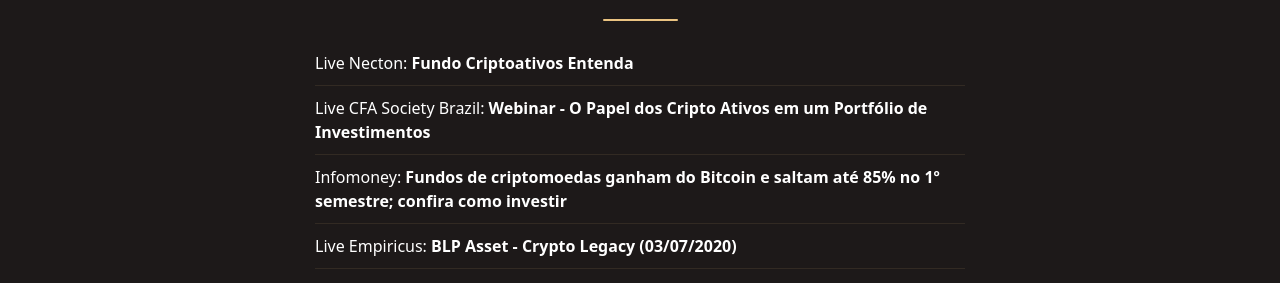
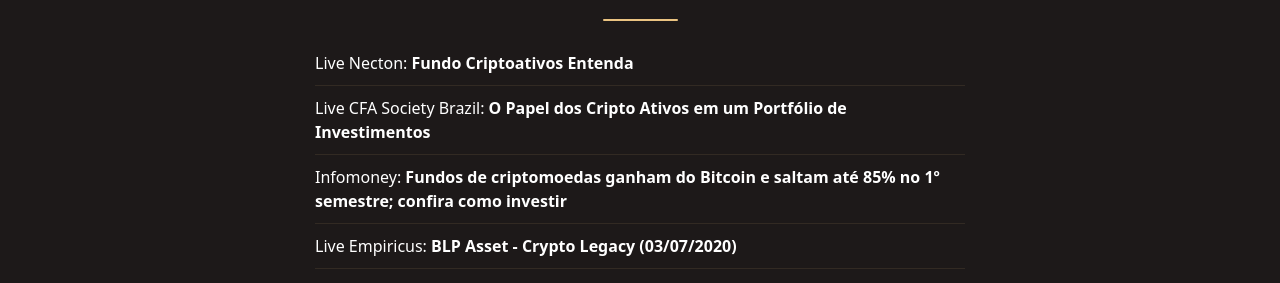
Before and after one commit to ateliedetemas/blpcrypto, a Jekyll site: the page built from _pages/na-midia.md, in a window 1280 px wide and 900 px high. Shown: the part 134-417 px from the top of the window. Built offline with Jekyll 4.4.1, drawn with Linux system fonts in a browser that asks for light colours.

Commit message:
Update na-midia.md

```diff
--- a/_pages/na-midia.md
+++ b/_pages/na-midia.md
@@ -4,7 +4,7 @@ layout: page
 title: Na Mídia
 ---
 |[Live Necton: **Fundo Criptoativos Entenda**](https://youtu.be/cJBMdi-Vfmc)
-|[Live CFA Society Brazil: **Webinar - O Papel dos Cripto Ativos em um Portfólio de Investimentos**](https://www.youtube.com/watch?v=pqi2c1L8WnI&feature=youtu.be)
+|[Live CFA Society Brazil: **O Papel dos Cripto Ativos em um Portfólio de Investimentos**](https://www.youtube.com/watch?v=pqi2c1L8WnI&feature=youtu.be)
 |[Infomoney: **Fundos de criptomoedas ganham do Bitcoin e saltam até 85% no 1º semestre; confira como investir**](https://www.infomoney.com.br/mercados/fundos-de-criptomoedas-ganham-do-bitcoin-e-saltam-ate-85-no-1o-semestre-confira-como-investir/)
 |[Live Empiricus: **BLP Asset - Crypto Legacy (03/07/2020)**](https://vimeo.com/empiricus/review/435184208/e87c47ccfd)
 |[Criptofácil: **Fundos de criptoativos rentabilizam quase 27% em 2020**](https://www.criptofacil.com/fundos-criptoativos-rentabilizam-quase-27-2020/)
```
